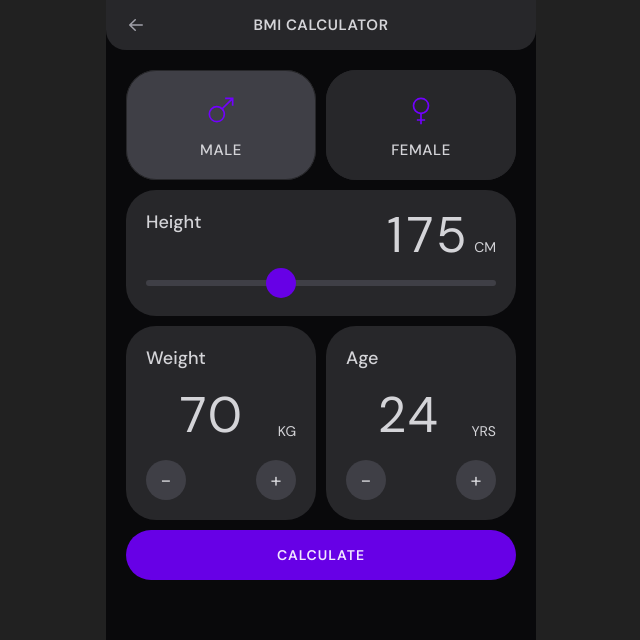
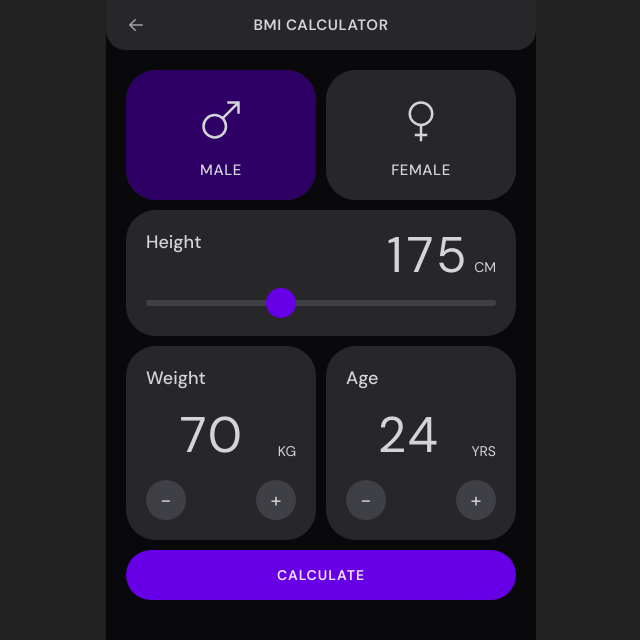
Before and after one commit to theshawa/gymrat, a PHP site: page /bmi/index.php in a window 1280 px wide. Shown: the top 640 px of the page, without its empty margins (319-959 px from the left). Run offline with PHP 8.4, Linux system fonts and the light colour scheme.

Commit message:
gender icon color

```diff
--- a/bmi/bmi.css
+++ b/bmi/bmi.css
@@ -37,14 +37,13 @@ form {
   position: absolute;
   top: 0;
   left: 0;
-  border: 1px solid var(--color-zinc-800);
   transition: background-color 0.3s;
 }
 
 .gender label svg {
-  width: 40px;
+  width: 60px;
   aspect-ratio: 1;
-  color: var(--color-violet-500);
+  color: var(--color-zinc-300);
   position: relative;
   z-index: 10;
 }
@@ -60,7 +59,7 @@ form {
 }
 
 .gender label input:checked ~ .bg {
-  background-color: var(--color-zinc-700);
+  background-color: var(--color-violet-950);
 }
 
 .height {
--- a/bmi/result.php
+++ b/bmi/result.php
@@ -32,7 +32,7 @@ $pageConfig = [
     "title" => "BMI Calculator Result",
     "styles" => ["./bmi.css"],
     "titlebar" => [
-        "back_url" => "/index.php",
+        "back_url" => "/bmi/index.php",
     ],
 ];
 
```
